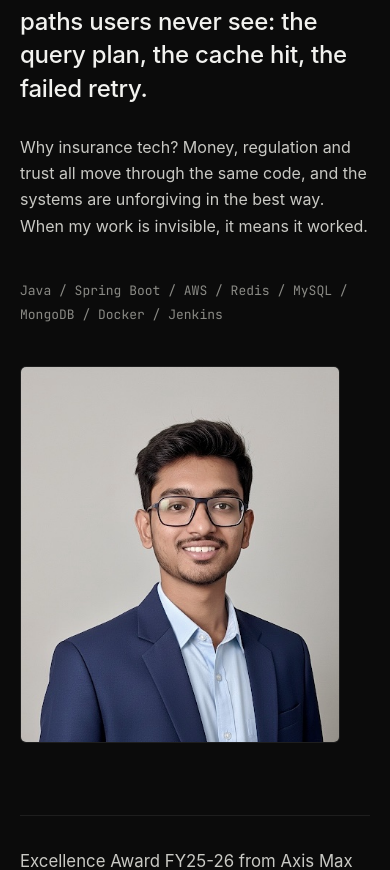
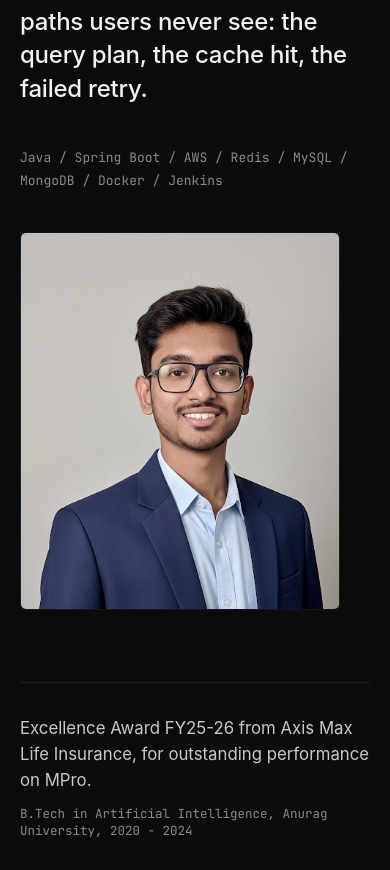
Before and after one commit to valletivarish52/portfolio, a React (Vite) app: page / in a window 390 px wide. Shown: the part 5120-5990 px from the top of the page. Built offline with nearby package versions, Linux system fonts and the light colour scheme; no server answers.

Commit message:
Remove the why-insurance note; the About statement already carries the voice
Co-Authored-By: Claude Fable 5 <noreply@anthropic.com>

```diff
--- a/src/sections/About.tsx
+++ b/src/sections/About.tsx
@@ -50,11 +50,6 @@ export default function About() {
                 ))}
               </p>
             )}
-            <motion.p className="about-note" {...fadeUp(0.05)}>
-              Why insurance tech? Money, regulation and trust all move through
-              the same code, and the systems are unforgiving in the best way.
-              When my work is invisible, it means it worked.
-            </motion.p>
             <motion.p className="about-stack" {...fadeUp(0.1)}>
               {STACK_LINE}
             </motion.p>
--- a/src/sections/about.css
+++ b/src/sections/about.css
@@ -16,14 +16,6 @@
   letter-spacing: -0.01em;
   max-width: 46ch;
   color: var(--ink);
-}
-
-.about-note {
-  margin-top: clamp(28px, 4vw, 44px);
-  font-size: 16px;
-  line-height: 1.65;
-  color: #c9c9c4;
-  max-width: 52ch;
 }
 
 .about-stack {
```
